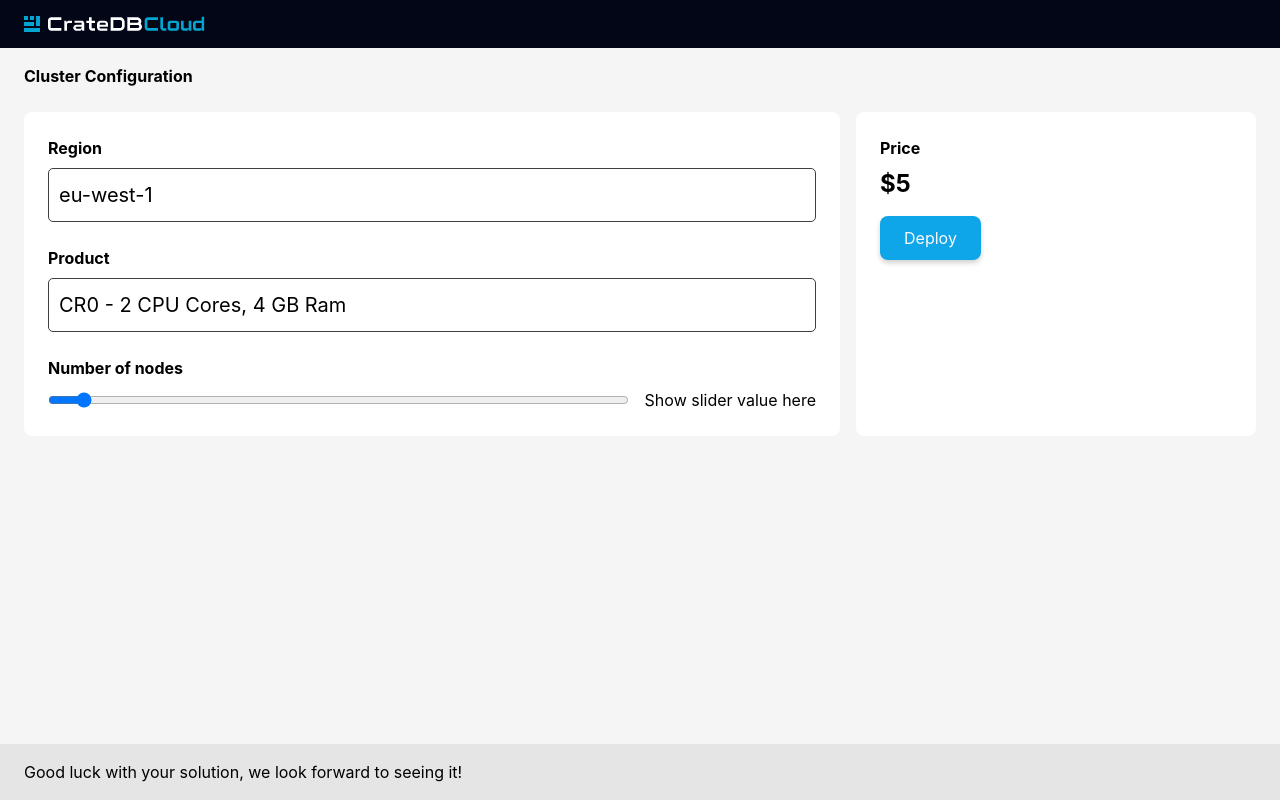
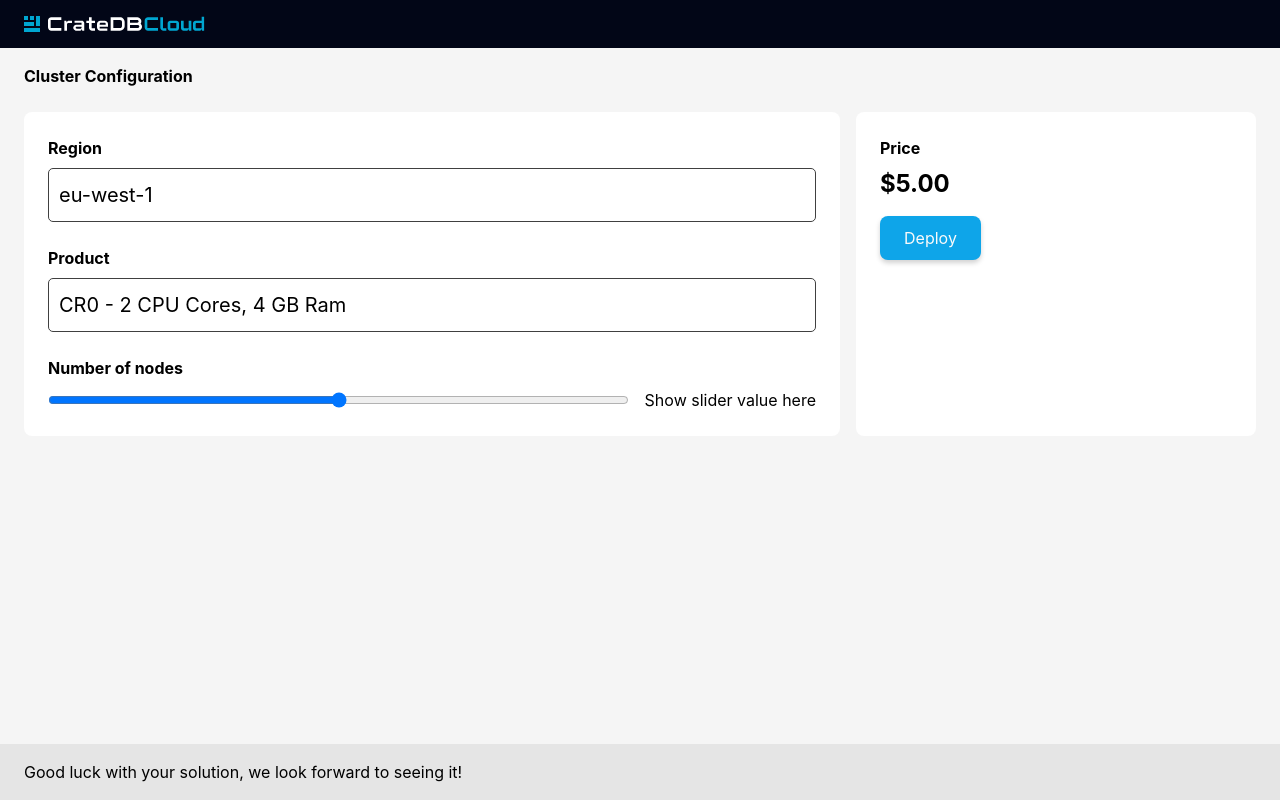
Before and after one commit to crate/crate-pricing-calculator, a React (Create React App) app: page / in a window 1280 px wide. Built offline with nearby package versions, Linux system fonts and the light colour scheme.

Commit message:
Add an Intl function for formatting price
Also small tidy-ups to test and props ordering in the view

```diff
--- /dev/null
+++ b/src/currency.js
@@ -0,0 +1,8 @@
+function convertToDollars(value) {
+    return new Intl.NumberFormat('en-US', {
+        style: 'currency',
+        currency: 'USD',
+    }).format(value);
+}
+
+export default convertToDollars;
--- a/src/views/DeployPage/DeployPage.jsx
+++ b/src/views/DeployPage/DeployPage.jsx
@@ -1,5 +1,6 @@
 import React from 'react';
 import PropTypes from 'prop-types';
+import convertToDollars from '../../currency';
 
 function DeployPage({ onSubmit, pricing, products, regions }) {
     return (
@@ -44,10 +45,10 @@
                             <input
                                 aria-label="nodes"
                                 className="flex-grow mr-4"
-                                type="range"
                                 name="nodes"
                                 min={0}
                                 max={999}
+                                type="range"
                             />
                             <span>Show slider value here</span>
                         </div>
@@ -66,7 +67,7 @@
                         className="font-bold text-2xl"
                         role="region"
                     >
-                        ${pricing.default.cr0}
+                        {convertToDollars(pricing.default.cr0)}
                     </div>
                     <div className="flex py-4">
                         <button
```
Also changed, not shown: 1 other file (tests, documents, lock files or other folders).
